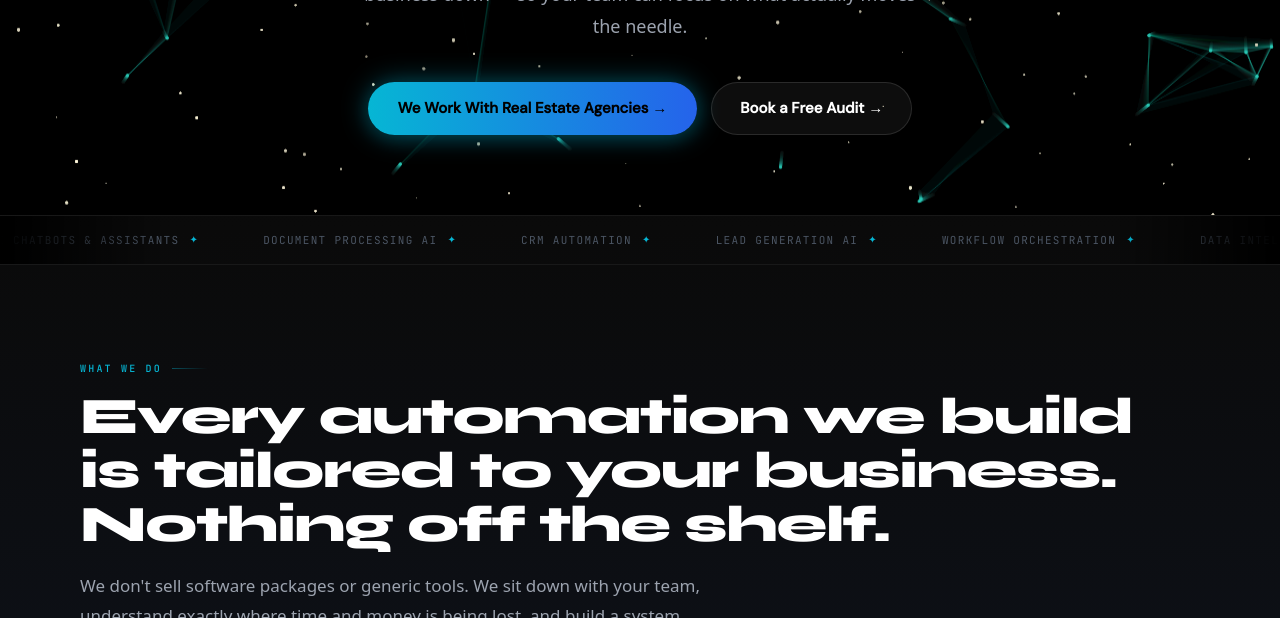
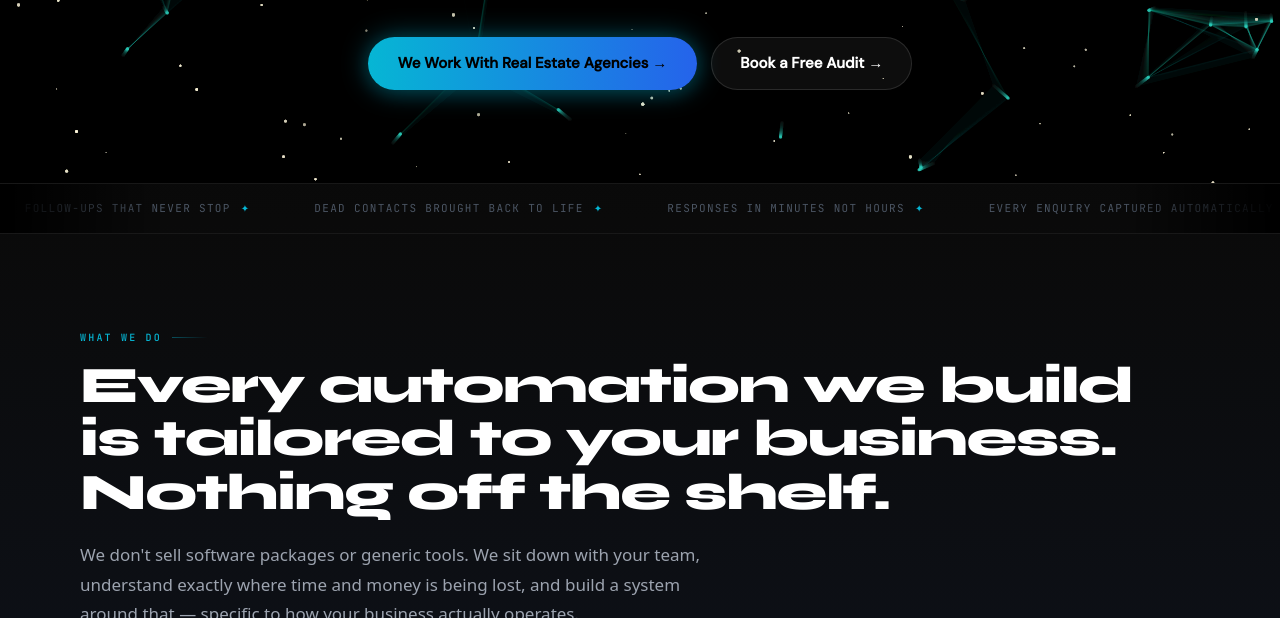
Before and after one commit to MeloPitso/SynexWebsite-Claude, a website: page index.html in a window 1280 px wide. Shown: the part 617-1235 px from the top of the page. Drawn offline with nearby package versions, Linux system fonts and the light colour scheme; animation ran at ten frames a second.

Commit message:
Remove hero badge and update ticker with outcome statements
- Remove eyebrow pill ("AI Automation Agency · South Africa") from hero
- Replace ticker items with six outcome-focused statements

Co-Authored-By: Claude Sonnet 4.6 <noreply@anthropic.com>

```diff
--- a/index.html
+++ b/index.html
@@ -319,7 +319,6 @@ footer{position:relative;z-index:1;border-top:1px solid rgba(255,255,255,0.07);p
   <canvas id="hero-canvas" aria-hidden="true"></canvas>
   <div class="hero-overlay"></div>
   <div class="hero-center">
-    <div class="eyebrow"><span class="dot"></span>AI Automation Agency · South Africa</div>
     <h1 class="hero-h1">
       We Build AI That<br/>
       <span class="grad">Works For You</span><br/>
@@ -338,26 +337,18 @@ footer{position:relative;z-index:1;border-top:1px solid rgba(255,255,255,0.07);p
 <!-- TICKER -->
 <div class="ticker-outer">
   <div class="ticker-track" id="ticker">
-    <span class="ticker-item">Business Process Automation <span class="spark">✦</span></span>
-    <span class="ticker-item">AI Chatbots &amp; Assistants <span class="spark">✦</span></span>
-    <span class="ticker-item">Document Processing AI <span class="spark">✦</span></span>
-    <span class="ticker-item">CRM Automation <span class="spark">✦</span></span>
-    <span class="ticker-item">Lead Generation AI <span class="spark">✦</span></span>
-    <span class="ticker-item">Workflow Orchestration <span class="spark">✦</span></span>
-    <span class="ticker-item">Data Intelligence <span class="spark">✦</span></span>
-    <span class="ticker-item">Real Estate AI <span class="spark">✦</span></span>
-    <span class="ticker-item">Legal Document AI <span class="spark">✦</span></span>
-    <span class="ticker-item">Email Triage Systems <span class="spark">✦</span></span>
-    <span class="ticker-item">Business Process Automation <span class="spark">✦</span></span>
-    <span class="ticker-item">AI Chatbots &amp; Assistants <span class="spark">✦</span></span>
-    <span class="ticker-item">Document Processing AI <span class="spark">✦</span></span>
-    <span class="ticker-item">CRM Automation <span class="spark">✦</span></span>
-    <span class="ticker-item">Lead Generation AI <span class="spark">✦</span></span>
-    <span class="ticker-item">Workflow Orchestration <span class="spark">✦</span></span>
-    <span class="ticker-item">Data Intelligence <span class="spark">✦</span></span>
-    <span class="ticker-item">Real Estate AI <span class="spark">✦</span></span>
-    <span class="ticker-item">Legal Document AI <span class="spark">✦</span></span>
-    <span class="ticker-item">Email Triage Systems <span class="spark">✦</span></span>
+    <span class="ticker-item">No Lead Goes Uncontacted <span class="spark">✦</span></span>
+    <span class="ticker-item">Follow-Ups That Never Stop <span class="spark">✦</span></span>
+    <span class="ticker-item">Dead Contacts Brought Back To Life <span class="spark">✦</span></span>
+    <span class="ticker-item">Responses In Minutes Not Hours <span class="spark">✦</span></span>
+    <span class="ticker-item">Every Enquiry Captured Automatically <span class="spark">✦</span></span>
+    <span class="ticker-item">Your Business Works While You Sleep <span class="spark">✦</span></span>
+    <span class="ticker-item">No Lead Goes Uncontacted <span class="spark">✦</span></span>
+    <span class="ticker-item">Follow-Ups That Never Stop <span class="spark">✦</span></span>
+    <span class="ticker-item">Dead Contacts Brought Back To Life <span class="spark">✦</span></span>
+    <span class="ticker-item">Responses In Minutes Not Hours <span class="spark">✦</span></span>
+    <span class="ticker-item">Every Enquiry Captured Automatically <span class="spark">✦</span></span>
+    <span class="ticker-item">Your Business Works While You Sleep <span class="spark">✦</span></span>
   </div>
 </div>
 
```
